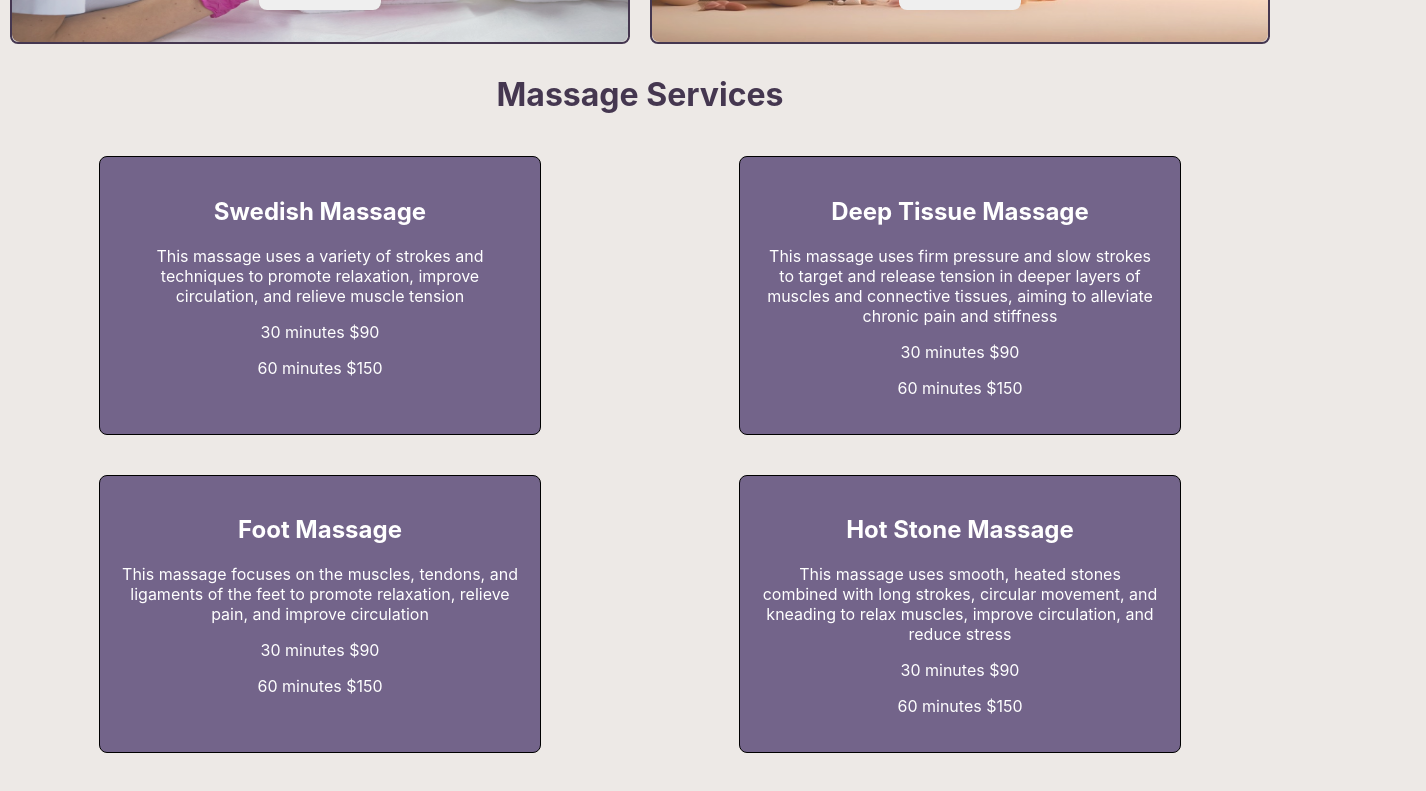
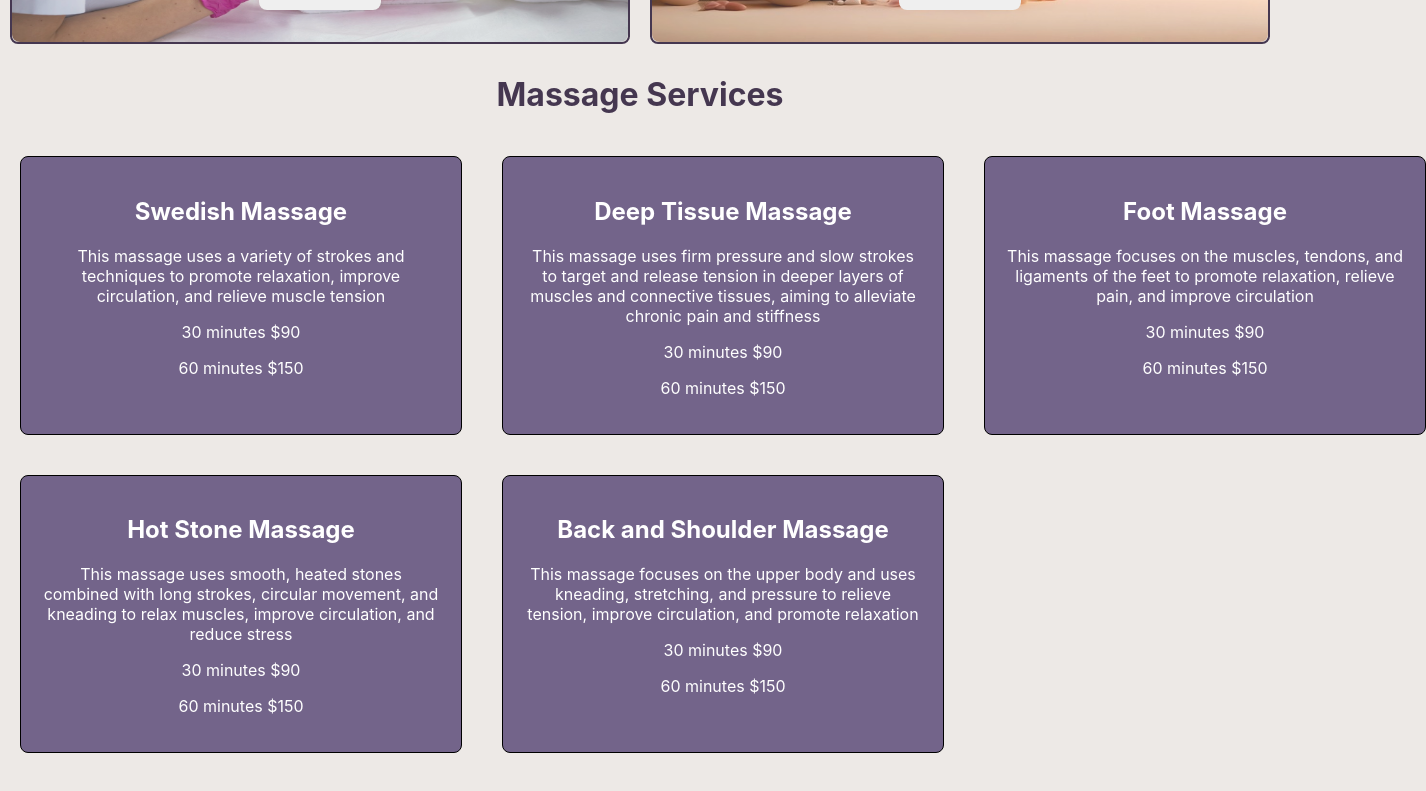
Before and after one commit to LaurenCummings/spa-project, a React (Vite) app: page / in a window 1280 px wide. Shown: the part 980-1771 px from the top of the page, 1426 px wide, since content can reach past the window. Built offline with nearby package versions, Linux system fonts and the light colour scheme.

Commit message:
switched massage services into 3 column grid

```diff
--- a/src/css/Massage.css
+++ b/src/css/Massage.css
@@ -5,7 +5,7 @@
 
 .massage-services {
     display: grid;
-    grid-template-columns: 1fr 1fr;
+    grid-template-columns: 1fr 1fr 1fr;
     text-align: center;
     justify-items: center;
 }
```
